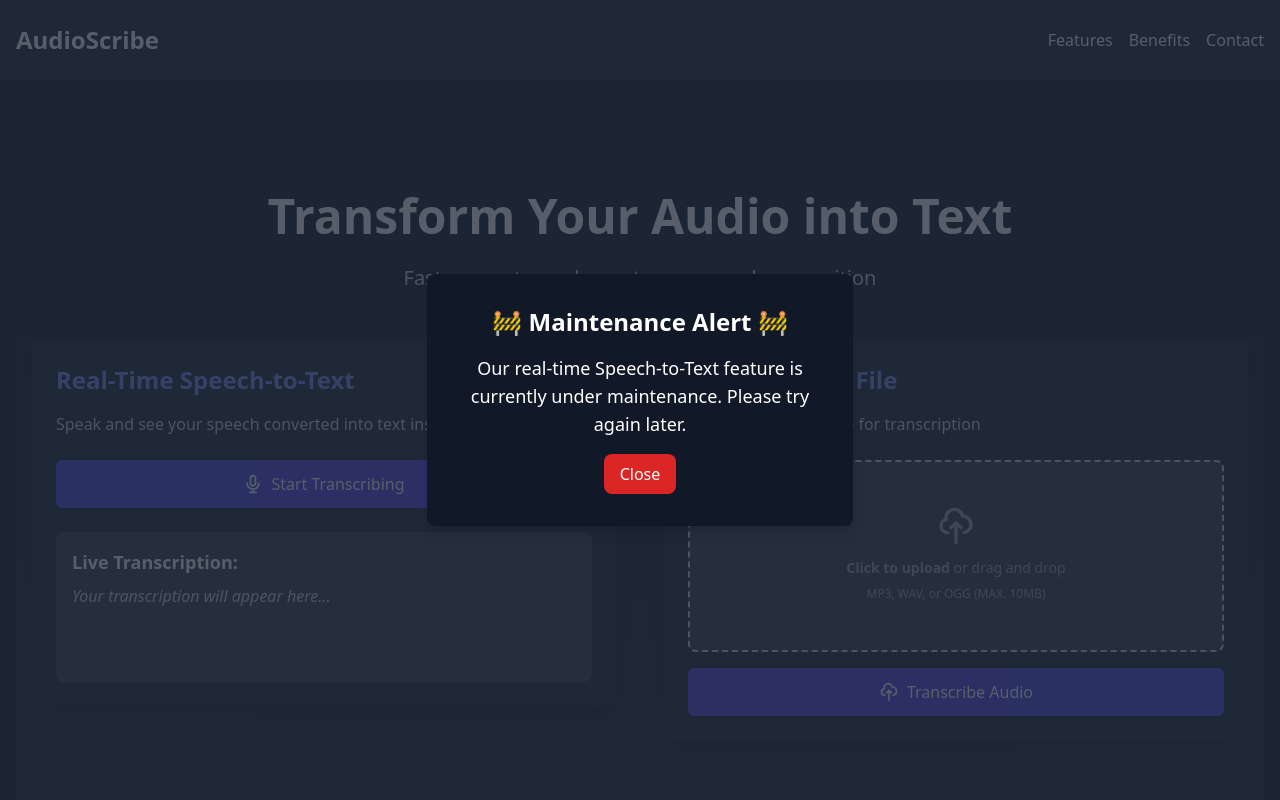
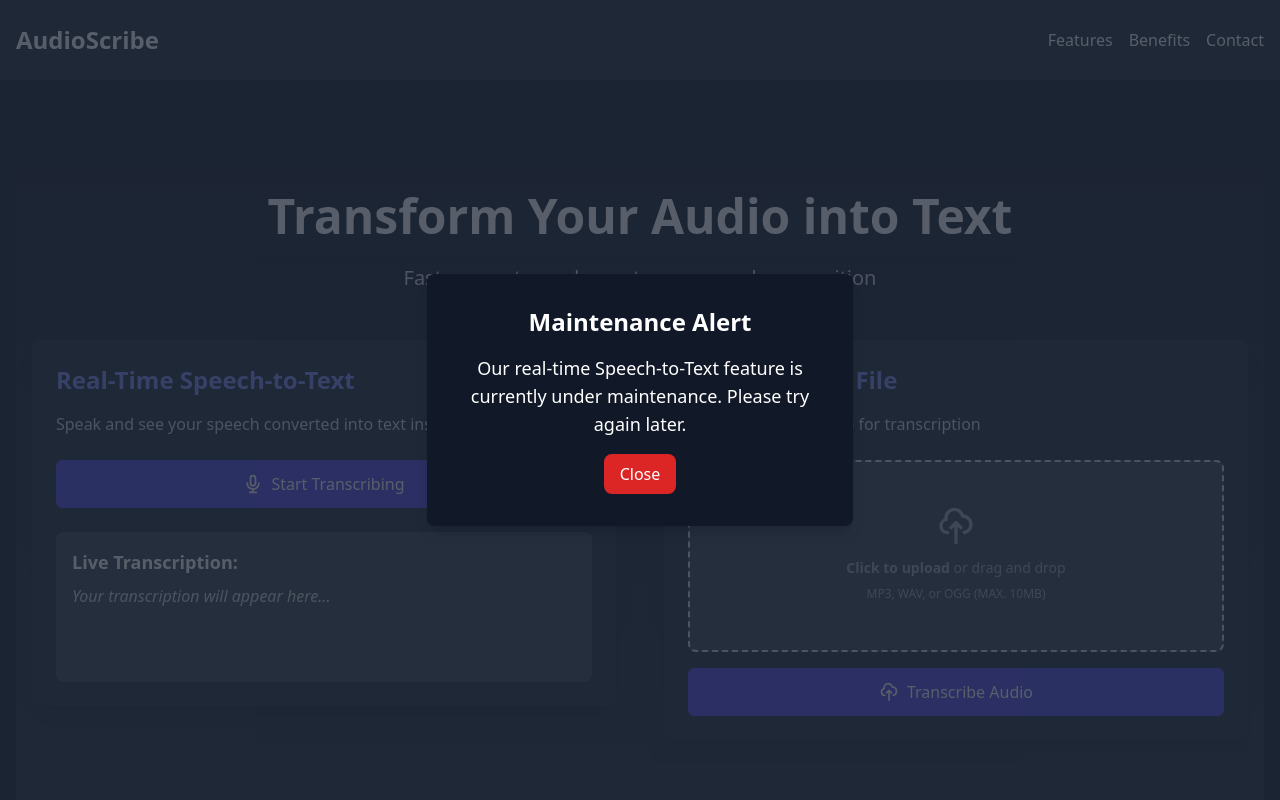
Before and after one commit to Hasninemamud/AudioScribe, a Flask app: page / in a window 1280 px wide. Run offline with Flask 3, Linux system fonts and the light colour scheme; some libraries are stand-ins or nearby versions.

Commit message:
design updated

```diff
--- a/templates/index.html
+++ b/templates/index.html
@@ -10,7 +10,7 @@
   <!-- Popup Modal for Maintenance -->
 <div id="maintenance-modal" class="fixed inset-0 bg-gray-800 bg-opacity-75 flex justify-center items-center z-50 hidden">
   <div class="bg-gray-900 text-white p-8 rounded-lg shadow-lg w-11/12 md:w-1/3 text-center">
-      <h3 class="text-2xl font-semibold mb-4">🚧 Maintenance Alert 🚧</h3>
+      <h3 class="text-2xl font-semibold mb-4"> Maintenance Alert </h3>
       <p class="text-lg mb-4">Our real-time Speech-to-Text feature is currently under maintenance. Please try again later.</p>
       <button id="close-modal" class="bg-red-600 hover:bg-red-700 text-white py-2 px-4 rounded-lg">
           Close
```
